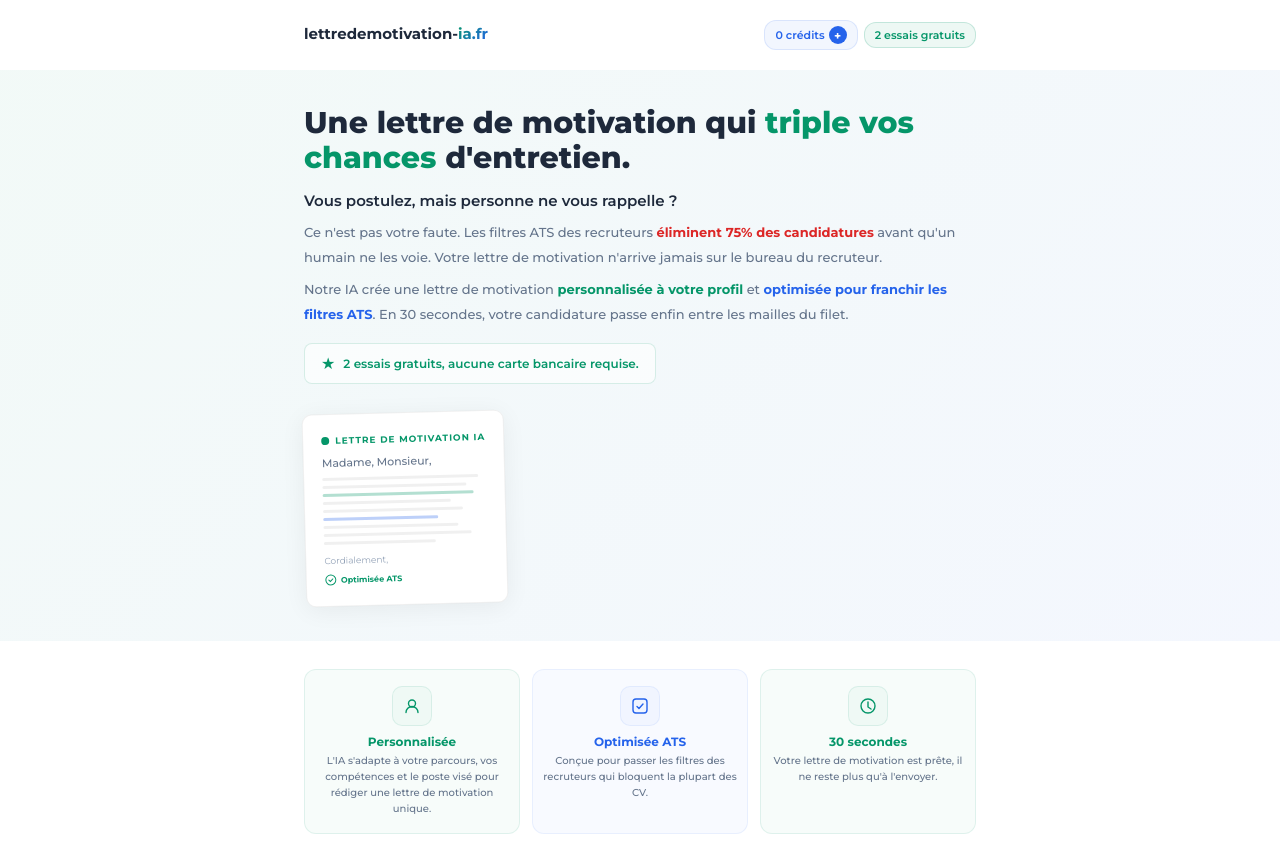
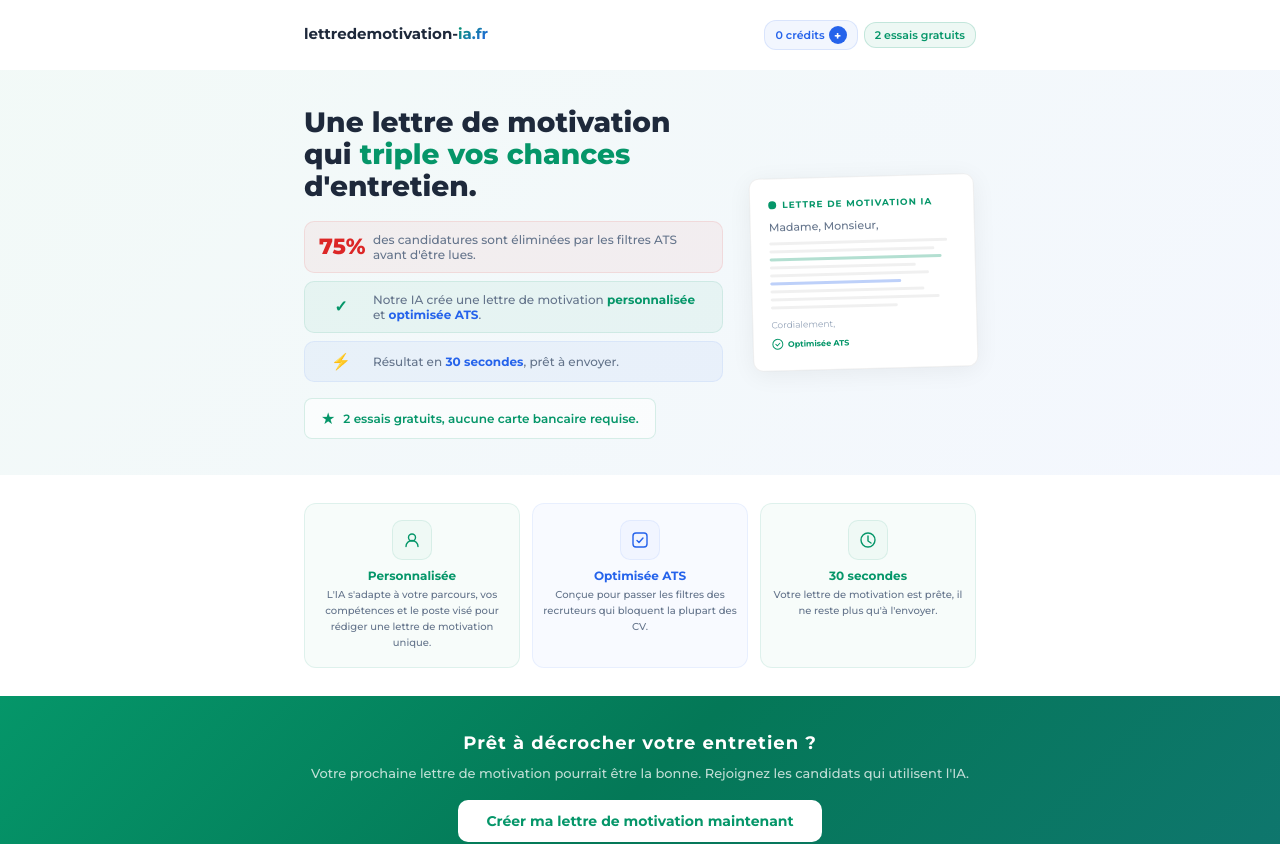
Before and after one commit to MellissaIA/lettredemotivation-ia, a Next.js app: page / in a window 1280 px wide. Shown: the top 844 px of the page. Built offline with nearby package versions, Linux system fonts and the light colour scheme.

Commit message:
Update index.js

```diff
--- a/pages/index.js
+++ b/pages/index.js
@@ -244,19 +244,29 @@ export default function LettreIA() {
 
       {/* HERO */}
       <div style={{ background: "linear-gradient(135deg, rgba(5,150,105,0.05), rgba(37,99,235,0.05))" }}>
-        <div style={{ ...ctn, padding: "36px 24px", display: "flex", gap: 28, alignItems: "center", flexWrap: "wrap" }}>
+        <div style={{ ...ctn, padding: "36px 24px" }}>
+          <div style={{ display: "grid", gridTemplateColumns: "1.3fr 0.7fr", gap: 28, alignItems: "center" }}>
           <Anim delay={100}>
-            <div style={{ flex: "1 1 340px" }}>
-              <h1 style={{ fontSize: 30, fontWeight: 800, lineHeight: 1.15, color: T.text, marginBottom: 16 }}>
+            <div>
+              <h1 style={{ fontSize: 28, fontWeight: 800, lineHeight: 1.15, color: T.text, marginBottom: 18 }}>
                 Une lettre de motivation qui <span style={{ color: T.accent }}>triple vos chances</span> d'entretien.
               </h1>
-              <p style={{ fontSize: 15, fontWeight: 600, color: T.text, marginBottom: 10 }}>Vous postulez, mais personne ne vous rappelle ?</p>
-              <p style={{ fontSize: 13, lineHeight: 1.9, color: T.textMuted, fontWeight: 500, marginBottom: 8 }}>
-                Ce n'est pas votre faute. Les filtres ATS des recruteurs <span style={{ color: T.red, fontWeight: 700 }}>éliminent 75% des candidatures</span> avant qu'un humain ne les voie. Votre lettre de motivation n'arrive jamais sur le bureau du recruteur.
-              </p>
-              <p style={{ fontSize: 13, lineHeight: 1.9, color: T.textMuted, fontWeight: 500, marginBottom: 16 }}>
-                Notre IA crée une lettre de motivation <span style={{ color: T.accent, fontWeight: 700 }}>personnalisée à votre profil</span> et <span style={{ color: T.blue, fontWeight: 700 }}>optimisée pour franchir les filtres ATS</span>. En 30 secondes, votre candidature passe enfin entre les mailles du filet.
-              </p>
+
+              <div style={{ display: "flex", alignItems: "center", gap: 10, padding: "10px 14px", background: "rgba(220,38,38,0.05)", borderRadius: 10, border: "0.5px solid rgba(220,38,38,0.1)", marginBottom: 8 }}>
+                <span style={{ fontSize: 22, fontWeight: 800, color: T.red, minWidth: 44 }}>75%</span>
+                <span style={{ fontSize: 12, color: T.textMuted, fontWeight: 500 }}>des candidatures sont éliminées par les filtres ATS avant d'être lues.</span>
+              </div>
+
+              <div style={{ display: "flex", alignItems: "center", gap: 10, padding: "10px 14px", background: "rgba(5,150,105,0.05)", borderRadius: 10, border: "0.5px solid rgba(5,150,105,0.1)", marginBottom: 8 }}>
+                <span style={{ fontSize: 16, fontWeight: 700, color: T.accent, minWidth: 44, textAlign: "center" }}>✓</span>
+                <span style={{ fontSize: 12, color: T.textMuted, fontWeight: 500 }}>Notre IA crée une lettre de motivation <span style={{ color: T.accent, fontWeight: 700 }}>personnalisée</span> et <span style={{ color: T.blue, fontWeight: 700 }}>optimisée ATS</span>.</span>
+              </div>
+
+              <div style={{ display: "flex", alignItems: "center", gap: 10, padding: "10px 14px", background: "rgba(37,99,235,0.05)", borderRadius: 10, border: "0.5px solid rgba(37,99,235,0.08)", marginBottom: 16 }}>
+                <span style={{ fontSize: 16, fontWeight: 700, color: T.blue, minWidth: 44, textAlign: "center" }}>⚡</span>
+                <span style={{ fontSize: 12, color: T.textMuted, fontWeight: 500 }}>Résultat en <span style={{ fontWeight: 700, color: T.blue }}>30 secondes</span>, prêt à envoyer.</span>
+              </div>
+
               <div style={{ display: "inline-flex", alignItems: "center", gap: 8, padding: "10px 16px", background: "rgba(255,255,255,0.6)", borderRadius: 8, border: "0.5px solid rgba(5,150,105,0.15)" }}>
                 <span style={{ color: T.accent, fontSize: 16 }}>★</span>
                 <span style={{ fontSize: 12, fontWeight: 600, color: T.accent }}>2 essais gratuits, aucune carte bancaire requise.</span>
@@ -264,7 +274,7 @@ export default function LettreIA() {
             </div>
           </Anim>
           <Anim delay={300}>
-            <div style={{ flex: "0 1 260px", display: "flex", alignItems: "center", justifyContent: "center" }}>
+            <div style={{ display: "flex", alignItems: "center", justifyContent: "center" }}>
               <div style={{ background: T.bg, borderRadius: 10, padding: "20px 18px", border: `0.5px solid ${T.border}`, width: "100%", transform: "rotate(-1.5deg)", boxShadow: "0 4px 24px rgba(0,0,0,0.06)" }}>
                 <div style={{ display: "flex", alignItems: "center", gap: 6, marginBottom: 10 }}>
                   <div style={{ width: 8, height: 8, borderRadius: "50%", background: T.accent }} />
@@ -282,6 +292,7 @@ export default function LettreIA() {
               </div>
             </div>
           </Anim>
+          </div>
         </div>
       </div>
 
```
